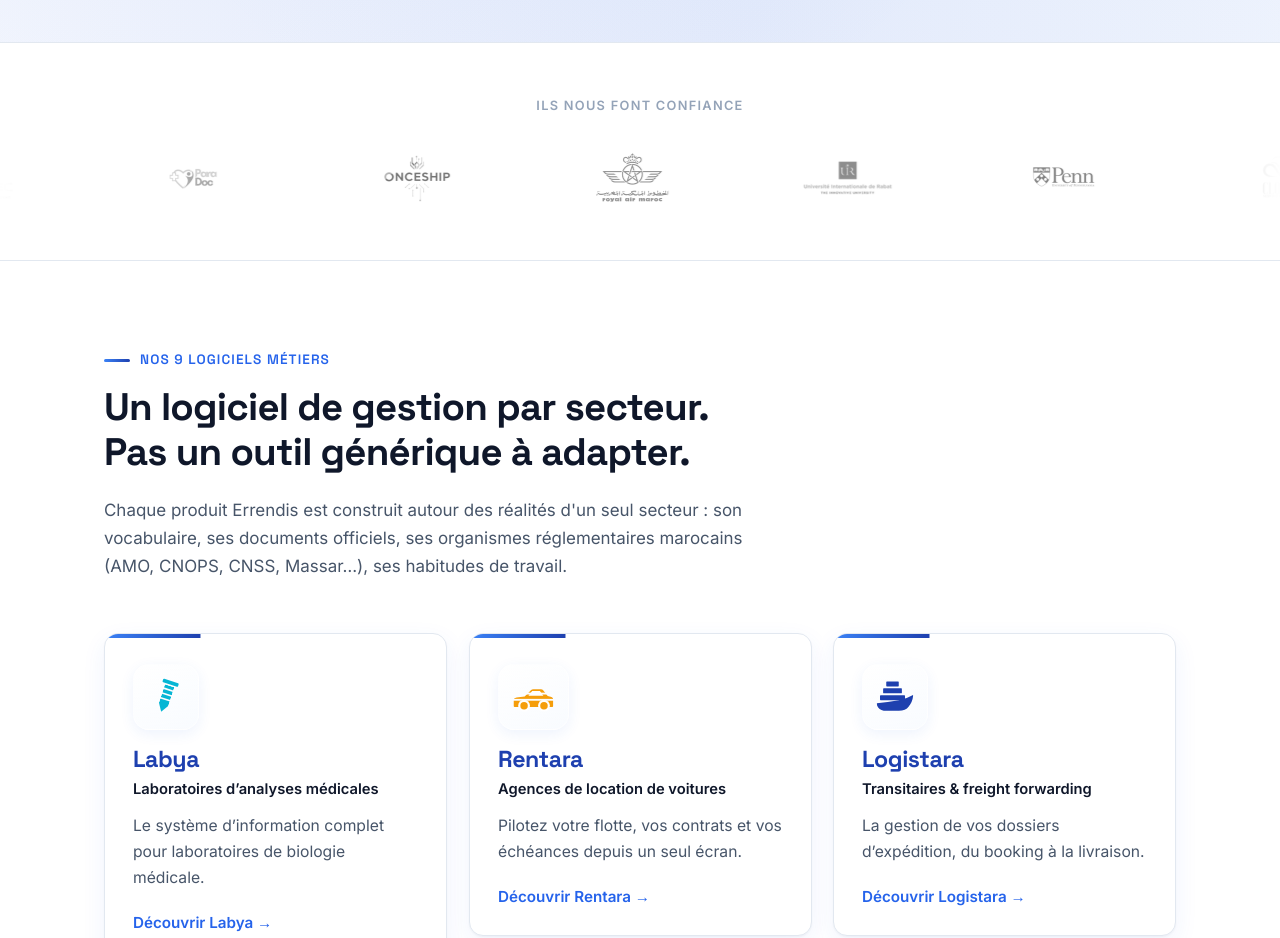
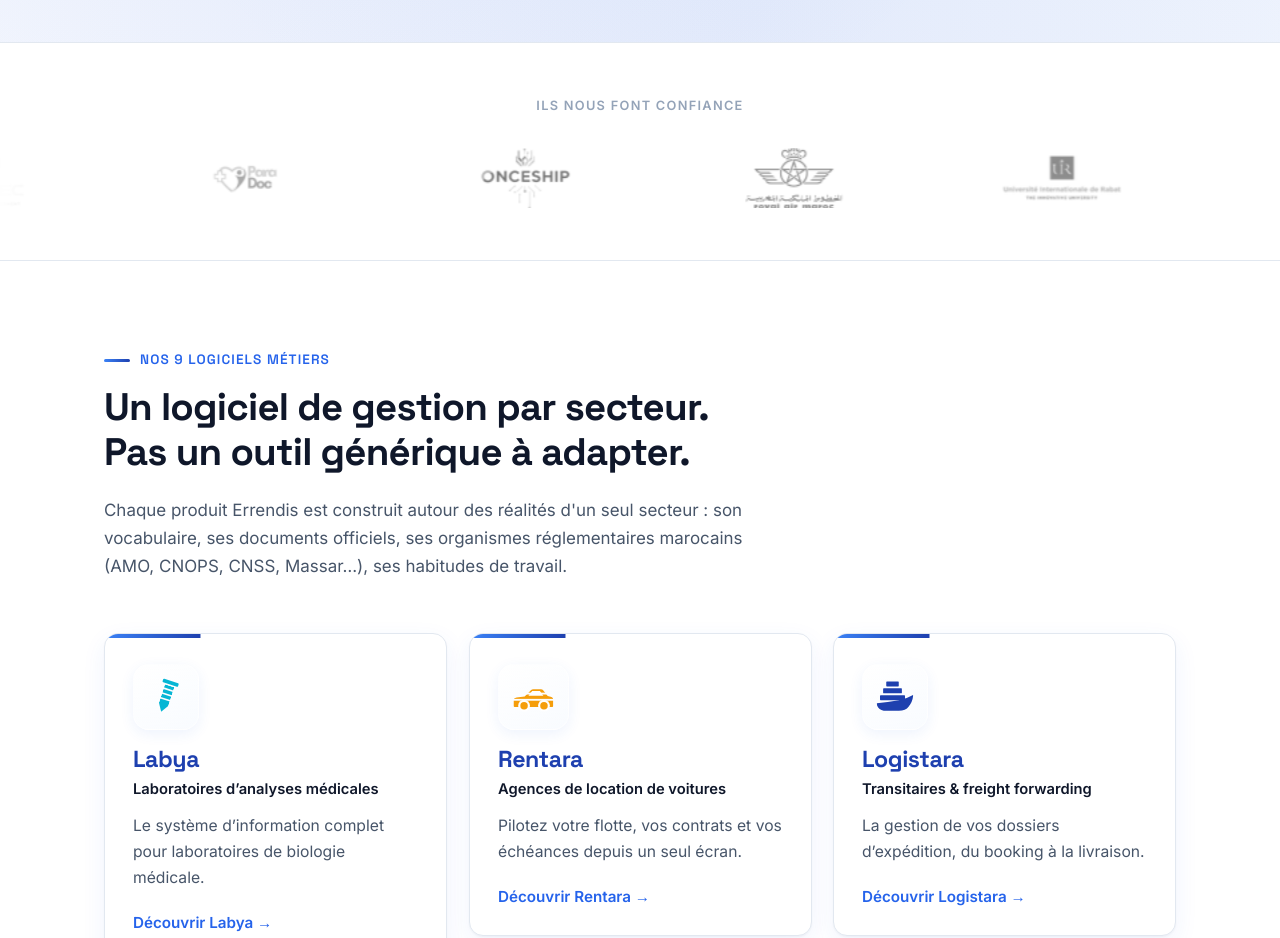
Before and after one commit to Khalil-benchekroun/errendis, a Next.js app: page / in a window 1280 px wide. Shown: the part 1040-1978 px from the top of the page. Built offline with nearby package versions, Linux system fonts and the light colour scheme.

Commit message:
update photo profil

```diff
--- a/app/globals.css
+++ b/app/globals.css
@@ -3652,9 +3652,9 @@ svg {
 }
 
 .clients-item img {
-  height: 60px;
+  height: 80px;
   width: auto;
-  max-width: 180px;
+  max-width: 220px;
   object-fit: contain;
   /* Uniformise tous les logos en gris — look pro SaaS */
   filter: grayscale(100%) opacity(0.55);
@@ -3773,3 +3773,55 @@ svg {
 .glossary-more-link:hover {
   text-decoration: underline;
 }
+/* ── BLOC FONDATEUR ────────────────────────────────────────
+   Ajouter dans globals.css à la fin
+─────────────────────────────────────────────────────────── */
+
+.founder-block {
+  display: grid;
+  grid-template-columns: 280px 1fr;
+  gap: 56px;
+  align-items: center;
+}
+
+.founder-photo {
+  flex-shrink: 0;
+}
+
+.founder-img {
+  border-radius: 20px;
+  object-fit: cover;
+  width: 280px;
+  height: 280px;
+  box-shadow: 0 20px 60px rgba(0, 0, 0, 0.12);
+}
+
+.founder-text h2 {
+  font-size: 1.6rem;
+  margin: 12px 0 16px;
+  line-height: 1.3;
+}
+
+.founder-text p {
+  color: var(--text-secondary);
+  line-height: 1.7;
+  margin-bottom: 12px;
+}
+
+@media (max-width: 768px) {
+  .founder-block {
+    grid-template-columns: 1fr;
+    gap: 32px;
+    text-align: center;
+  }
+
+  .founder-photo {
+    display: flex;
+    justify-content: center;
+  }
+
+  .founder-img {
+    width: 200px;
+    height: 200px;
+  }
+}
```
Also changed, not shown: app/pourquoi-errendis/page.jsx (+61 -22 lines), public/Khalil profil.png (added).
